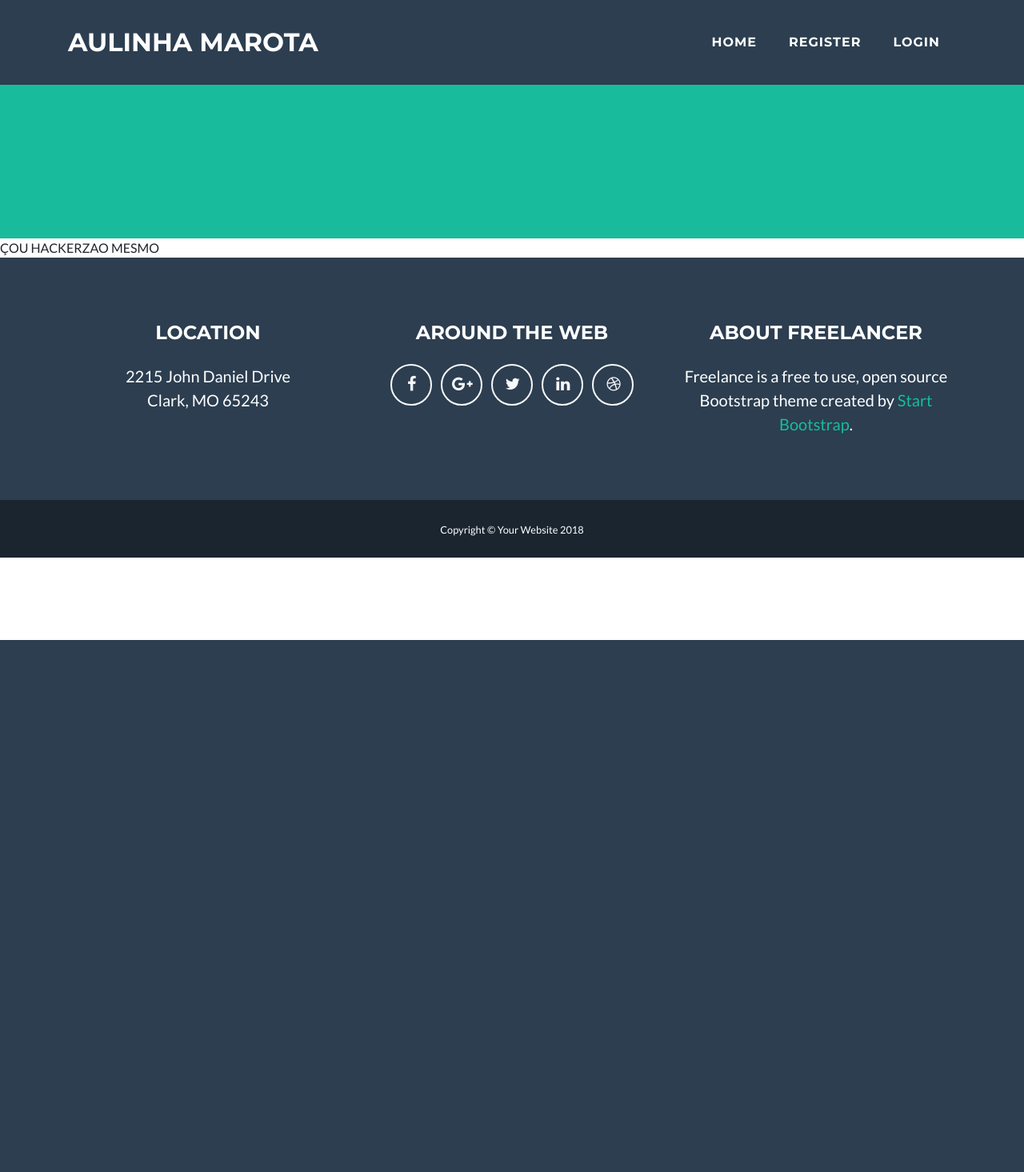
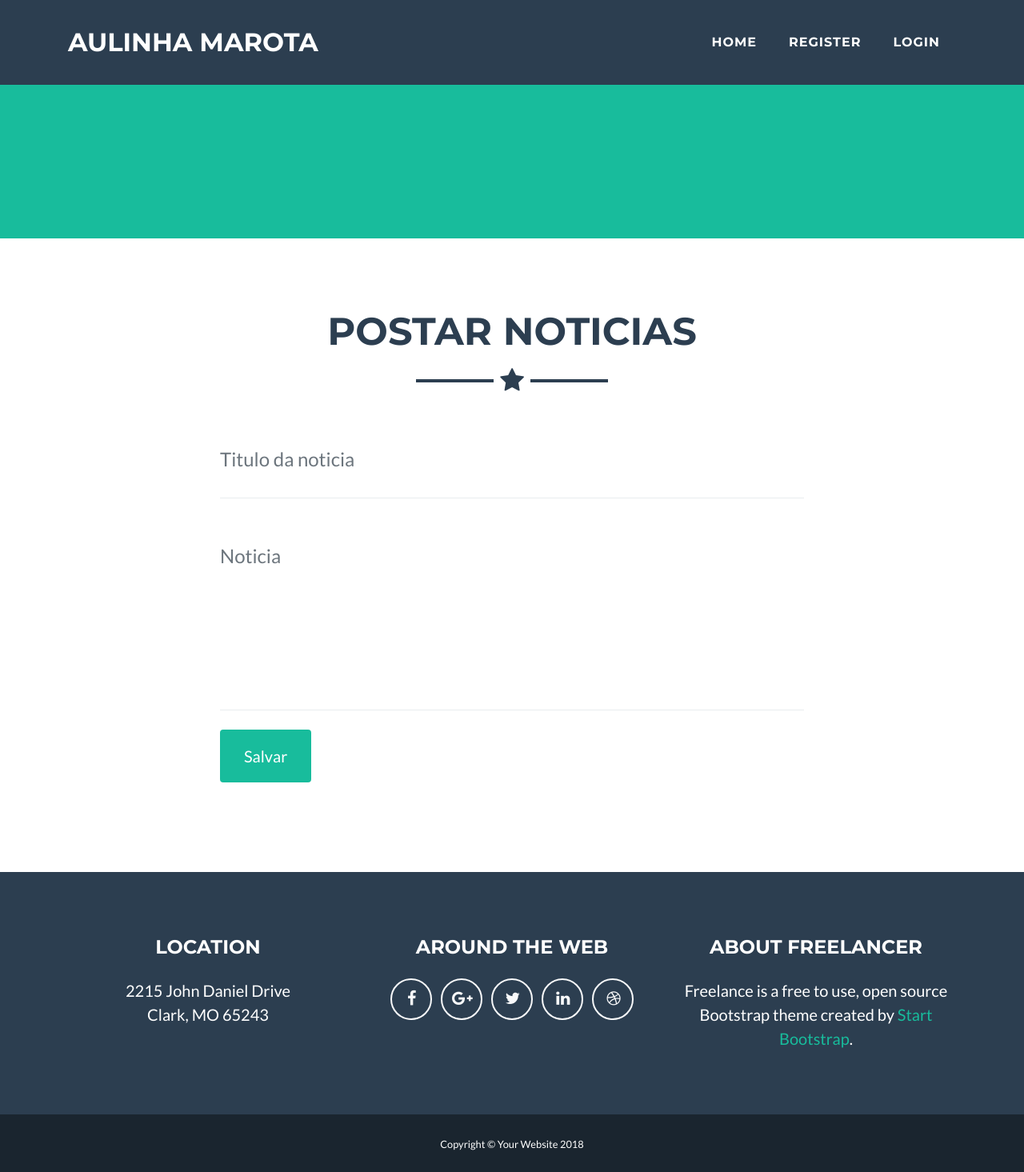
Before and after one commit to Wiuu/pedreirosvirtuais101, a PHP site: template Views/partes/postar.php in a window 1280 px wide. Shown: the whole page at 80% size. Before the commit the page ends 800 px from the top, so only its background shows below. Run offline with PHP 8.4, Linux system fonts and the light colour scheme; the template is opened without the code that fills it, so the values that code supplies are empty.

Commit message:
view postar

```diff
--- a/Views/partes/postar.php
+++ b/Views/partes/postar.php
@@ -1,9 +1,35 @@
-<?php
-/**
- * Created by William Tahira Rabaldeli Santos.
- * Company: 2mundos.net
- * Date: 18/09/18
- * Time: 20:40
- */
-
-echo "ÇOU HACKERZAO MESMO";
+<!-- Contact Section -->
+<section id="contact">
+    <div class="container">
+        <h2 class="text-center text-uppercase text-secondary mb-0">Postar Noticias</h2>
+        <hr class="star-dark mb-5">
+        <div class="row">
+            <div class="col-lg-8 mx-auto">
+                <!-- To configure the contact form email address, go to mail/contact_me.php and update the email address in the PHP file on line 19. -->
+                <!-- The form should work on most web servers, but if the form is not working you may need to configure your web server differently. -->
+                <form name="sentMessage" id="contactForm" novalidate="novalidate" method="post" action="Controllers/NoticiaController.php">
+                    <div class="control-group">
+                        <div class="form-group floating-label-form-group controls mb-0 pb-2">
+                            <label>Name</label>
+                            <input class="form-control" id="titulo" name="titulo" type="text" placeholder="Titulo da noticia" required="required" data-validation-required-message="Please enter your name.">
+                            <p class="help-block text-danger"></p>
+                        </div>
+                    </div>
+                    <br/>
+                    <div class="control-group">
+                        <div class="form-group floating-label-form-group controls mb-0 pb-2">
+                            <label>Noticia</label>
+                            <textarea class="form-control" id="noticia" name="noticia" rows="5" placeholder="Noticia" required="required" data-validation-required-message="Please enter a message." aria-invalid="false"></textarea>
+                            <p class="help-block text-danger"></p>
+                        </div>
+                    </div>
+                    <br>
+                    <div id="success"></div>
+                    <div class="form-group">
+                        <button type="submit" class="btn btn-primary btn-xl" >Salvar</button>
+                    </div>
+                </form>
+            </div>
+        </div>
+    </div>
+</section>
```
